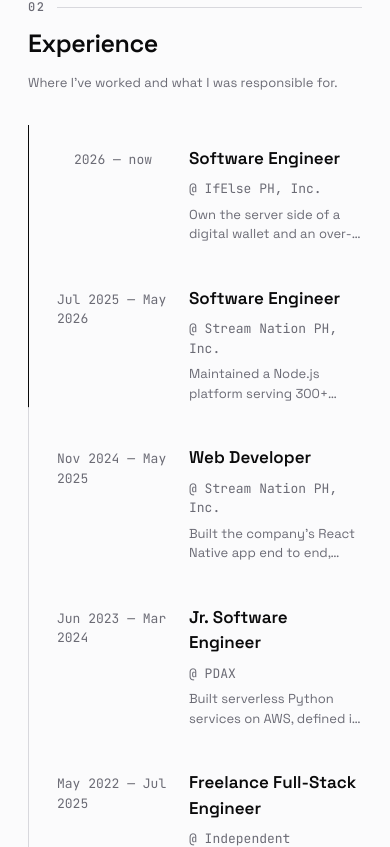
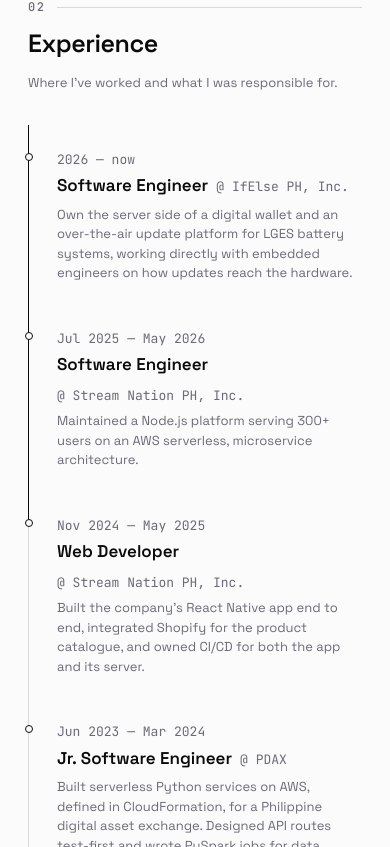
Before and after one commit to toraaoo/portfolio, a Next.js app: page /about in a window 390 px wide. Shown: the part 2237-3084 px from the top of the page. Built offline with nearby package versions, Linux system fonts and the light colour scheme.

Commit message:
feat(about): timeline markers and mobile layout

```diff
--- a/features/about/page.tsx
+++ b/features/about/page.tsx
@@ -103,9 +103,16 @@ function AboutPage() {
             <ScrollRail>
               <ItemGroup className="gap-0 pl-7">
                 {profile.experience.map((entry) => (
-                  <Reveal key={`${entry.org}-${entry.role}-${entry.period}`}>
-                    <Item className="group items-start gap-5 rounded-none px-0 py-5">
-                      <ItemMedia className="w-28 shrink-0 pt-0.5 font-mono text-sm text-muted-foreground transition-colors group-hover:text-foreground">
+                  <Reveal
+                    key={`${entry.org}-${entry.role}-${entry.period}`}
+                    className="group relative"
+                  >
+                    <span
+                      aria-hidden
+                      className="absolute top-7 left-[calc(-1.75rem+0.5px)] size-2 -translate-x-1/2 rounded-full border border-brand bg-background transition-colors duration-300 group-hover:bg-brand"
+                    />
+                    <Item className="flex-nowrap items-start gap-5 rounded-none px-0 py-5 max-sm:flex-col max-sm:gap-1.5">
+                      <ItemMedia className="shrink-0 pt-0.5 font-mono text-sm sm:w-28 text-muted-foreground transition-colors group-hover:text-foreground">
                         {entry.period}
                       </ItemMedia>
                       <ItemContent className="gap-1.5">
@@ -117,7 +124,9 @@ function AboutPage() {
                             @ {entry.org}
                           </span>
                         </div>
-                        <ItemDescription>{entry.note}</ItemDescription>
+                        <ItemDescription className="line-clamp-none">
+                          {entry.note}
+                        </ItemDescription>
                       </ItemContent>
                     </Item>
                   </Reveal>
```
